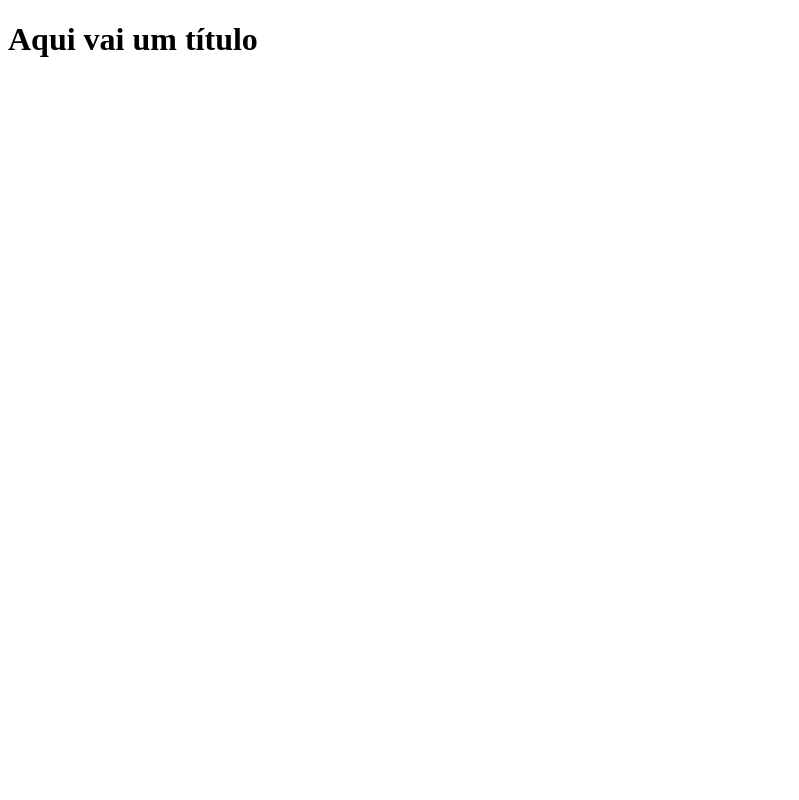
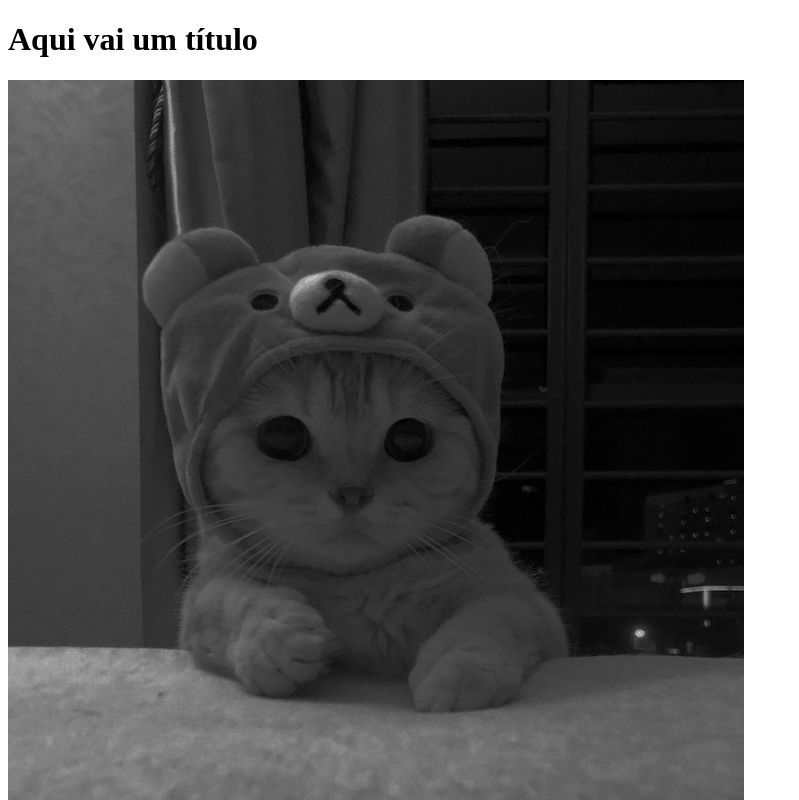
Before and after one commit to carolmarqus/faculdade-ads-ltp, a plain HTML site: page index2.html in a window 1280 px wide. Shown: the top 800 px of the page, without its empty margins (0-799 px from the left). Drawn offline with Linux system fonts and the light colour scheme.

Commit message:
imagem de gatinho adicionada

```diff
--- a/index2.html
+++ b/index2.html
@@ -6,5 +6,6 @@
   </head>
   <body>
     <h1>Aqui vai um título</h1>
+    <img src="7efdb9a91e301381f2d8f6ec83201f94.jpg" alt="">
   </body>
 </html>
```
Also changed, not shown: 7efdb9a91e301381f2d8f6ec83201f94.jpg (added).
